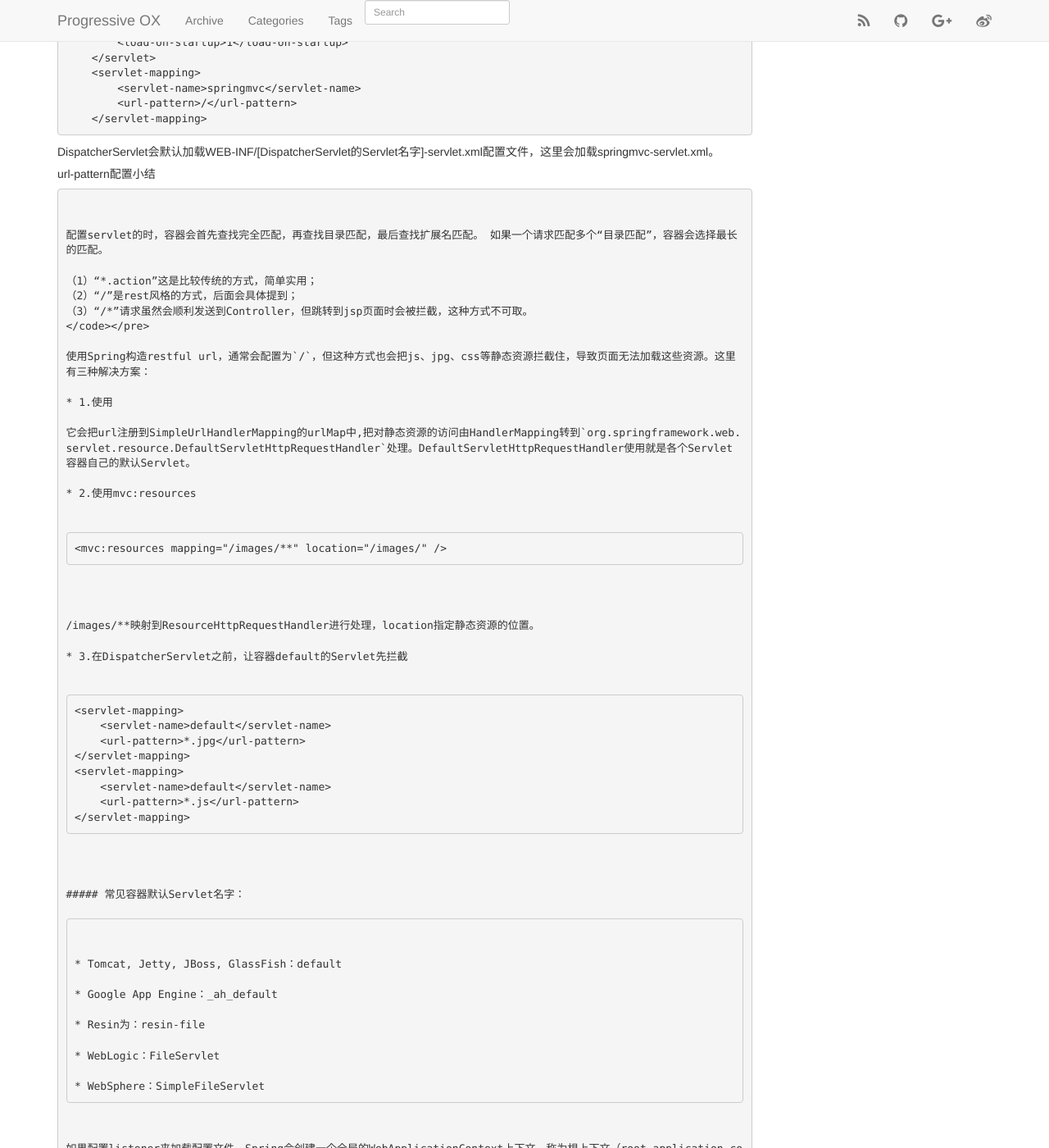
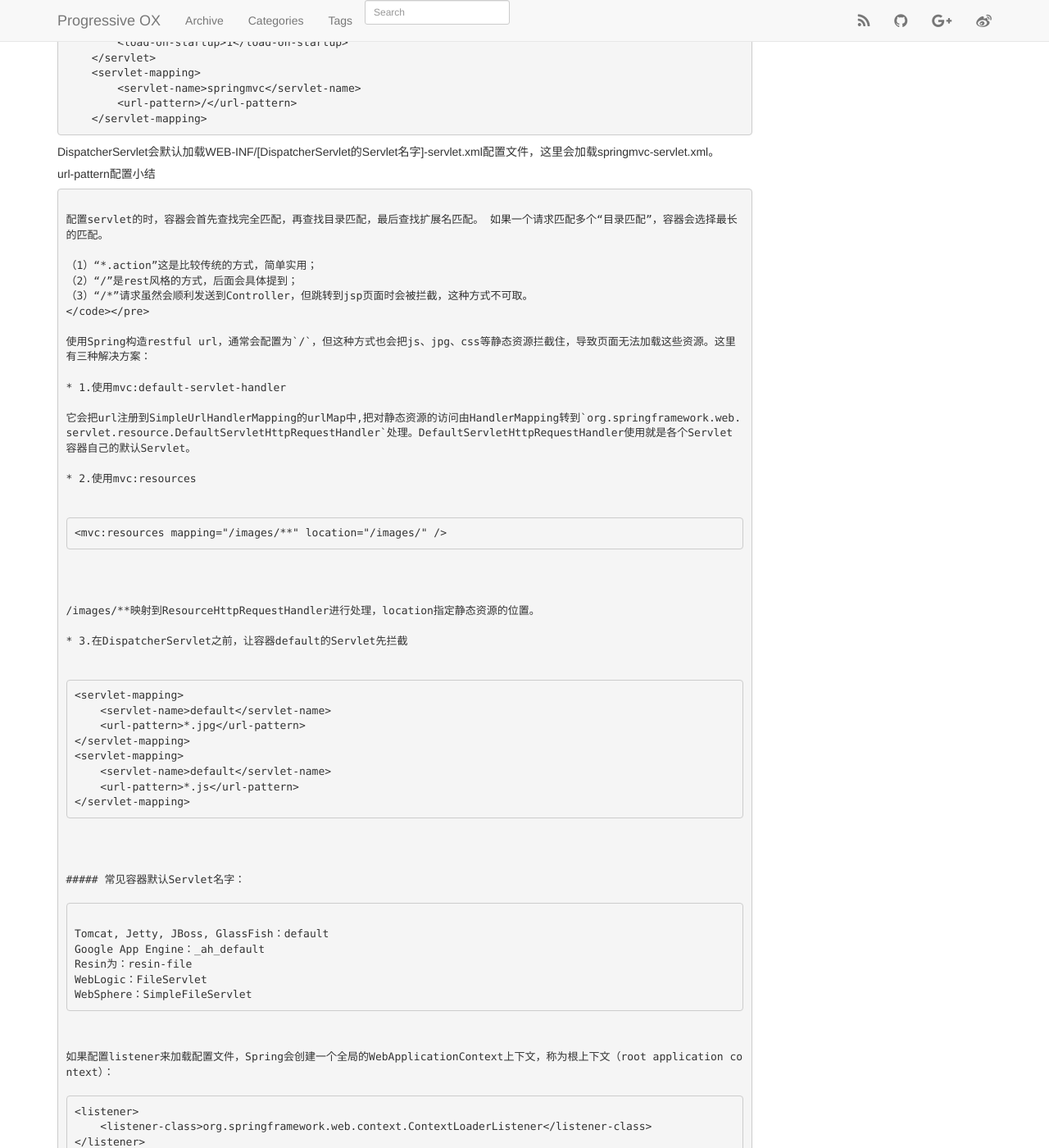
Before and after one commit to ChengYuanjian/chengyuanjian2.github.io, a Jekyll site: the page built from _posts/2014-10-13-spring-mvc.md, in a window 1280 px wide and 1400 px high, scrolled down 977 px. Shown: the whole window at 82% size. Built offline with Jekyll 4.4.1, drawn with Linux system fonts in a browser that asks for light colours; nearby versions of some CDN libraries; Markdown is read by kramdown in place of the engine named in the settings; comment, search, counter and statistics services are not loaded; some of the changed text lies outside the part shown.

Commit message:
Update 2014-10-13-spring-mvc.md

```diff
--- a/_posts/2014-10-13-spring-mvc.md
+++ b/_posts/2014-10-13-spring-mvc.md
@@ -75,7 +75,6 @@ DispatcherServlet会默认加载WEB-INF/[DispatcherServlet的Servlet名字]-serv
 #####url-pattern配置小结
 
 <pre><code>
-
 配置servlet的<url-pattern>时，容器会首先查找完全匹配，再查找目录匹配，最后查找扩展名匹配。 如果一个请求匹配多个“目录匹配”，容器会选择最长的匹配。
 
 （1）“*.action”这是比较传统的方式，简单实用；
@@ -85,7 +84,7 @@ DispatcherServlet会默认加载WEB-INF/[DispatcherServlet的Servlet名字]-serv
 
 使用Spring构造restful url，通常会配置为`/`，但这种方式也会把js、jpg、css等静态资源拦截住，导致页面无法加载这些资源。这里有三种解决方案：
 
-* 1.使用<mvc:default-servlet-handler/>
+* 1.使用mvc:default-servlet-handler
 
 它会把url注册到SimpleUrlHandlerMapping的urlMap中,把对静态资源的访问由HandlerMapping转到`org.springframework.web.servlet.resource.DefaultServletHttpRequestHandler`处理。DefaultServletHttpRequestHandler使用就是各个Servlet容器自己的默认Servlet。
 
@@ -113,16 +112,11 @@ DispatcherServlet会默认加载WEB-INF/[DispatcherServlet的Servlet名字]-serv
 #####常见容器默认Servlet名字：
 
 <pre><code>
-
-* Tomcat, Jetty, JBoss, GlassFish：default
-
-* Google App Engine：_ah_default
-
-* Resin为：resin-file
-
-* WebLogic：FileServlet
-
-* WebSphere：SimpleFileServlet
+Tomcat, Jetty, JBoss, GlassFish：default
+Google App Engine：_ah_default
+Resin为：resin-file
+WebLogic：FileServlet
+WebSphere：SimpleFileServlet
 </code></pre>
 
 如果配置listener来加载配置文件，Spring会创建一个全局的WebApplicationContext上下文，称为根上下文（root application context）：
@@ -286,7 +280,7 @@ public class MyController {
 </bean>
 {% endhighlight %}
 
-Spring会自动搜索message.properties、message_zh_CN.properties等国际化配置文件。
+Spring会自动搜索message.properties、message\_zh\_CN.properties等国际化配置文件。
 在页面中，引入Spring标签库：
 {% highlight jsp %}
 <%@taglib uri="http://www.springframework.org/tags" prefix="spring" %>
```
